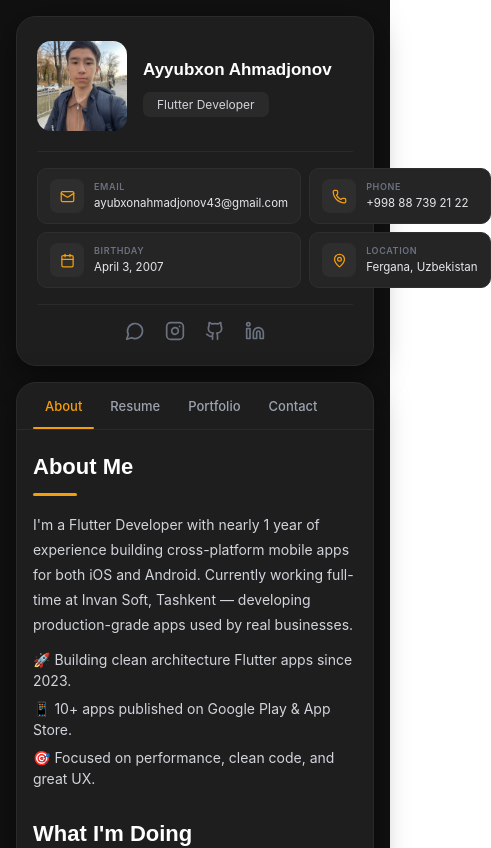
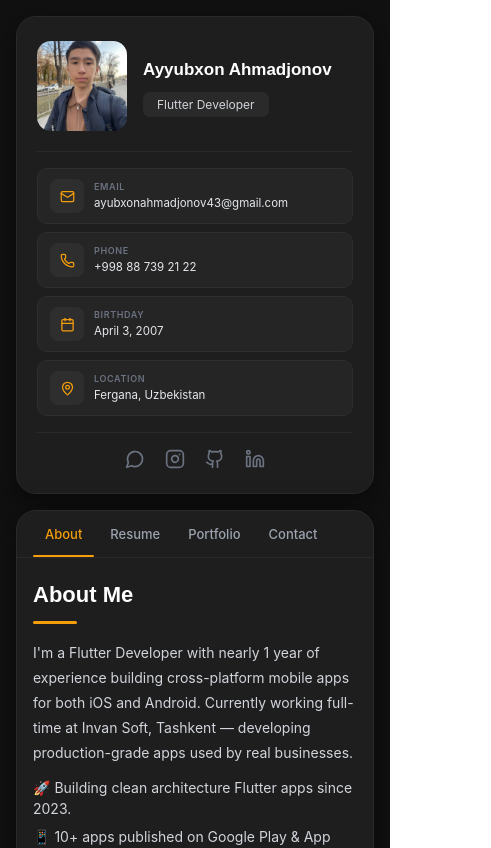
Before and after one commit to ayyubxonahmadjonov/ahmadjonov.me, a React (Vite) app: page / in a window 390 px wide. Shown: the top 848 px of the page, 491 px wide, since content can reach past the window. Built offline with nearby package versions, Linux system fonts and the light colour scheme.

Commit message:
responsive desighn

```diff
--- a/src/app/App.tsx
+++ b/src/app/App.tsx
@@ -132,10 +132,10 @@ export default function App() {
 
           <div style={{ height: '1px', backgroundColor: '#2a2a2a', marginBottom: '16px' }} />
 
-          {/* Contact cards */}
+          {/* ✅ FIXED: Contact cards — always 1 column (gridTemplateColumns: '1fr') */}
           <div style={{
             display: 'grid',
-            gridTemplateColumns: isMobile ? '1fr 1fr' : '1fr',
+            gridTemplateColumns: '1fr',
             gap: '8px',
             marginBottom: '16px',
           }}>
```
